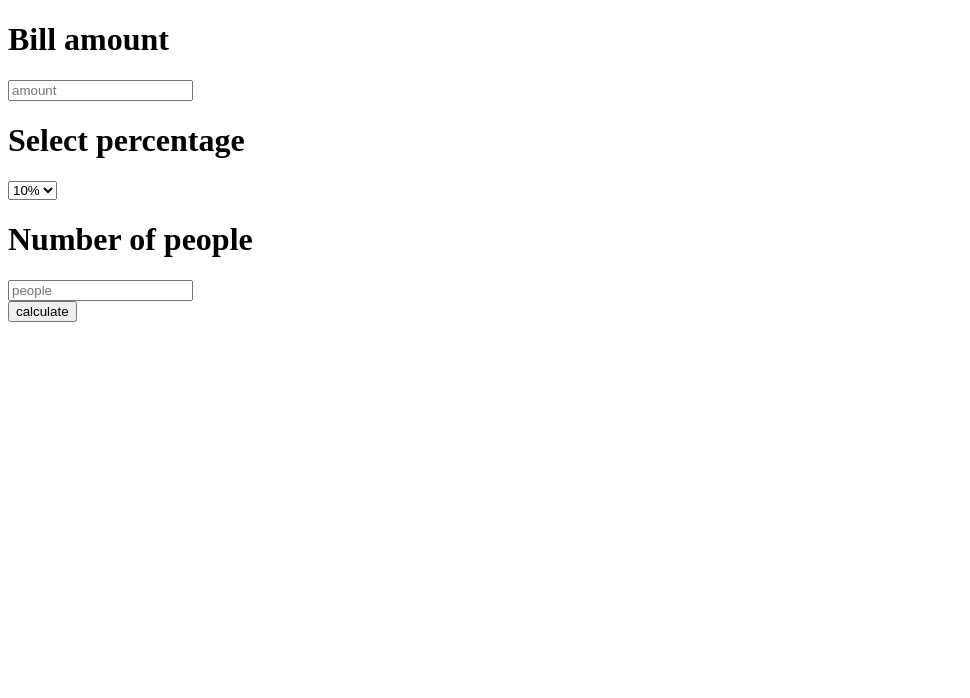
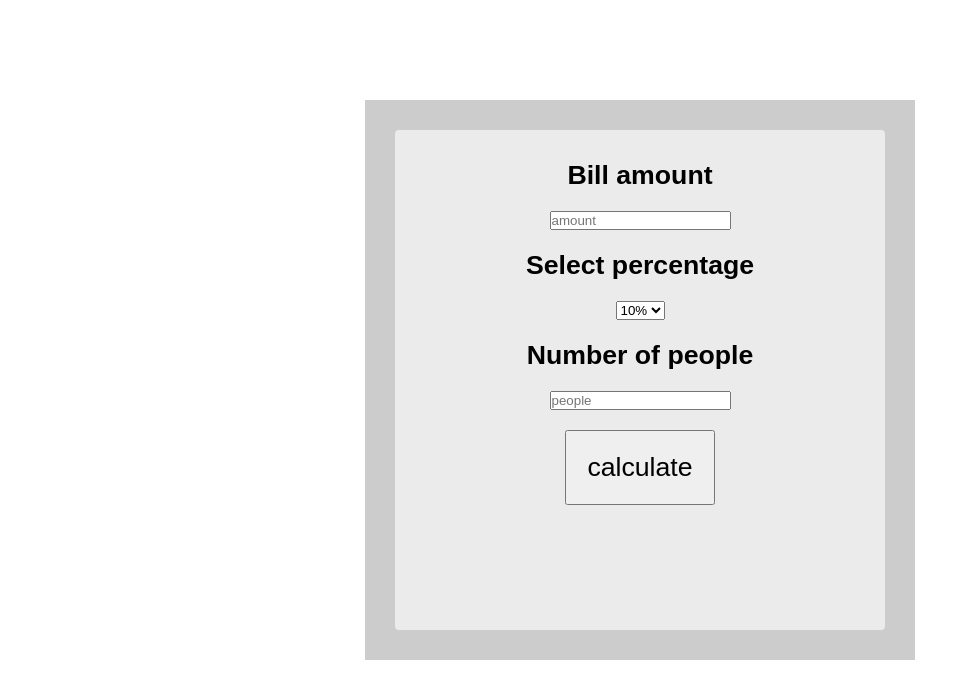
Before and after one commit to beellz/tip-calculator, a plain HTML site: page index.html in a window 1280 px wide. Shown: the whole page, without its empty margins (0-970 px from the left). Drawn offline with Linux system fonts and the light colour scheme.

Commit message:
added css

```diff
--- a/app.js
+++ b/app.js
@@ -19,7 +19,7 @@ function allClick() {
     if (per == "20%") {
         var k = ( B * 0.2);
         var y = ( k / p);
-        var j = "the tip amount to be paid is $" + y + " dollars";
+        var j = "The Tip Amount To Be Paid is $" + y + " Dollars";
         document.getElementById("demo").innerHTML = j;
 
         console.log(y);
--- a/index.html
+++ b/index.html
@@ -4,25 +4,32 @@
     <meta charset="UTF-8">
     <meta name="viewport" content="width=device-width, initial-scale=1.0">
     <meta http-equiv="X-UA-Compatible" content="ie=edge">
-    <title>Document</title>
+    <link rel="stylesheet" href="style.css">
+    <title>Tip calculate</title>
 </head>
 <body>
-
-    <h1>Bill amount</h1>
+    <div class="main">
+        <div class="midle">
+    <h1 class="bill">Bill amount</h1>
     <input type="text" placeholder="amount" id="Bill">
-    <h1>Select percentage</h1>
+    <h1 class="bill">Select percentage</h1>
     <select name="percen" id="percentage">
         <option value="10%">10%</option>
         <option value="20%">20%</option>
     </select>
-    <h1>Number of people</h1>
-    <input type="text" placeholder="people" id= "people">
+    <h1 class="bill">Number of people</h1>
+    <input type="text" placeholder="people" id = "people">
     <br>
+    <div class="calc">
+        <button onclick="allClick()" id="btn">calculate</button>
 
-    <button onclick="allClick()">calculate</button>
+        <div class="display">
+          <p class="bill" id="demo"></p>
+        </div>
+    </div>
+        </div>
 
-    <p id="demo"></p>
-
+</div>
     <script src="app.js"></script>
 </body>
 </html>
--- a/style.css
+++ b/style.css
@@ -0,0 +1,46 @@
+* {
+    margin: 0px;
+    padding: 0px;
+    box-sizing: border-box;
+}
+
+
+.main {
+    background: #cccccc;
+    width: 550px;
+    height: 560px;
+    margin: 100px auto;
+    position: relative;
+    padding: 30px;
+}
+
+
+.midle {
+    background: #ebebeb;
+    text-align: center;
+    font-size: 10pt;
+    height: 100%;
+    padding-top: 10px;
+    font-family: sans-serif;
+    border-radius: 4px;
+
+}
+
+.display {
+    font-family: sans-serif;
+    font-size: 17pt;
+}
+
+.calc {
+    padding-top: 20px;
+    ;
+}
+
+#btn {
+    padding: 20px;
+    font-size: 20pt;
+}
+
+.bill {
+    padding : 20px;
+}
```
